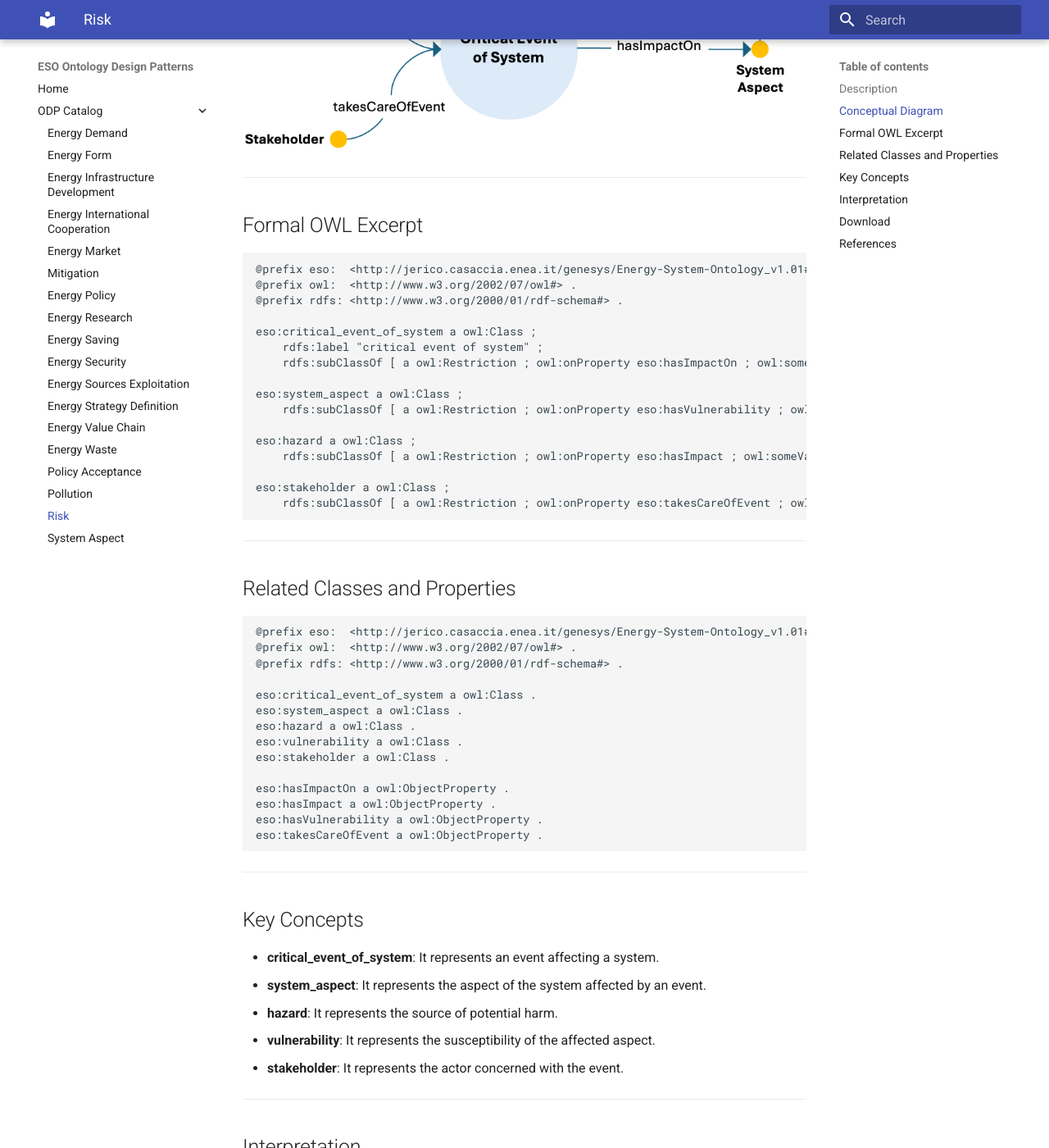
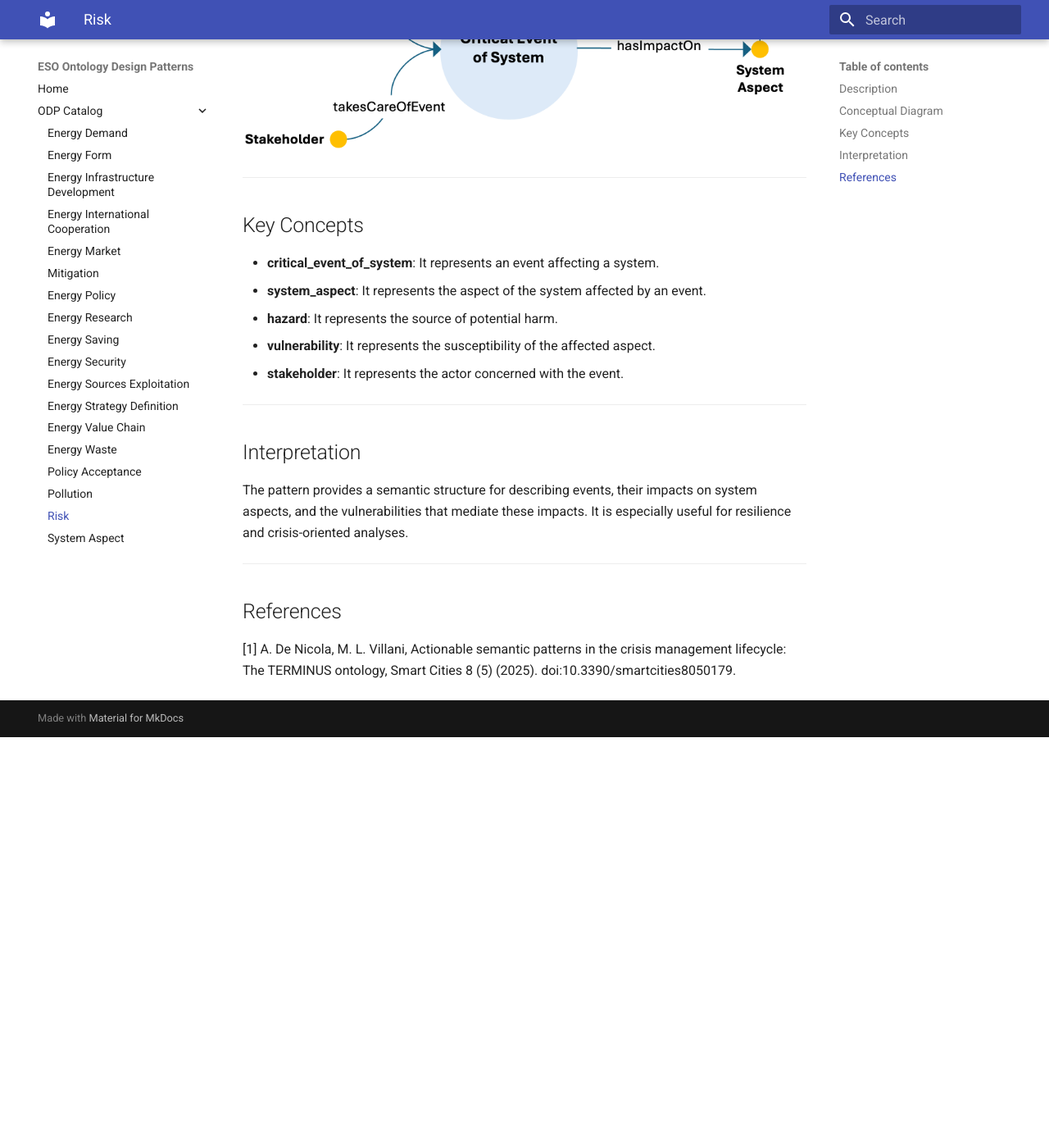
Before and after one commit to AntonioDeNicola/eso-odp-site, an MkDocs documentation site: the page built from docs/odp/risk.md, in a window 1280 px wide and 1400 px high, scrolled down 572 px. Shown: the whole window at 82% size. Built offline with MkDocs 1.6.1 and Material for MkDocs 9.7.7, drawn with Linux system fonts in a browser that asks for light colours; after the commit the page ends 1471 px from its top, so only the background shows below that.

Commit message:
Update risk.md

````diff
--- a/docs/odp/risk.md
+++ b/docs/odp/risk.md
@@ -9,50 +9,6 @@ This pattern provides a structured semantic representation that can be reused ac
 
 ## Conceptual Diagram
 ![Risk ODP Diagram](../assets/images/risk.png)
-
----
-
-## Formal OWL Excerpt
-
-```turtle
-@prefix eso:  <http://jerico.casaccia.enea.it/genesys/Energy-System-Ontology_v1.01#> .
-@prefix owl:  <http://www.w3.org/2002/07/owl#> .
-@prefix rdfs: <http://www.w3.org/2000/01/rdf-schema#> .
-
-eso:critical_event_of_system a owl:Class ;
-    rdfs:label "critical event of system" ;
-    rdfs:subClassOf [ a owl:Restriction ; owl:onProperty eso:hasImpactOn ; owl:someValuesFrom eso:system_aspect ] .
-
-eso:system_aspect a owl:Class ;
-    rdfs:subClassOf [ a owl:Restriction ; owl:onProperty eso:hasVulnerability ; owl:someValuesFrom eso:vulnerability ] .
-
-eso:hazard a owl:Class ;
-    rdfs:subClassOf [ a owl:Restriction ; owl:onProperty eso:hasImpact ; owl:someValuesFrom eso:critical_event_of_system ] .
-
-eso:stakeholder a owl:Class ;
-    rdfs:subClassOf [ a owl:Restriction ; owl:onProperty eso:takesCareOfEvent ; owl:someValuesFrom eso:critical_event_of_system ] .
-```
-
----
-
-## Related Classes and Properties
-
-```turtle
-@prefix eso:  <http://jerico.casaccia.enea.it/genesys/Energy-System-Ontology_v1.01#> .
-@prefix owl:  <http://www.w3.org/2002/07/owl#> .
-@prefix rdfs: <http://www.w3.org/2000/01/rdf-schema#> .
-
-eso:critical_event_of_system a owl:Class .
-eso:system_aspect a owl:Class .
-eso:hazard a owl:Class .
-eso:vulnerability a owl:Class .
-eso:stakeholder a owl:Class .
-
-eso:hasImpactOn a owl:ObjectProperty .
-eso:hasImpact a owl:ObjectProperty .
-eso:hasVulnerability a owl:ObjectProperty .
-eso:takesCareOfEvent a owl:ObjectProperty .
-```
 
 ---
 
@@ -69,10 +25,6 @@ eso:takesCareOfEvent a owl:ObjectProperty .
 ## Interpretation
 The pattern provides a semantic structure for describing events, their impacts on system aspects, and the vulnerabilities that mediate these impacts. It is especially useful for resilience and crisis-oriented analyses.
 
----
-
-## Download
-- [TTL file](../assets/rdf/risk.ttl)
 
 ---
 
````
